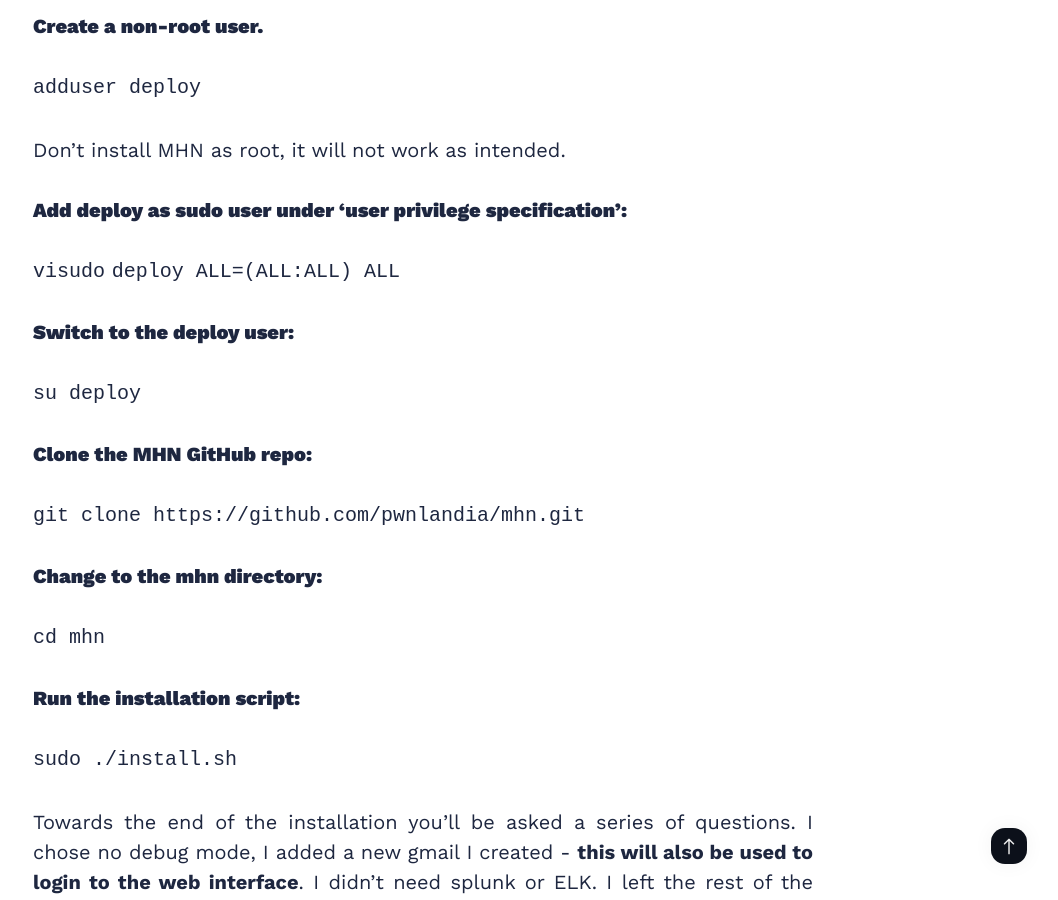
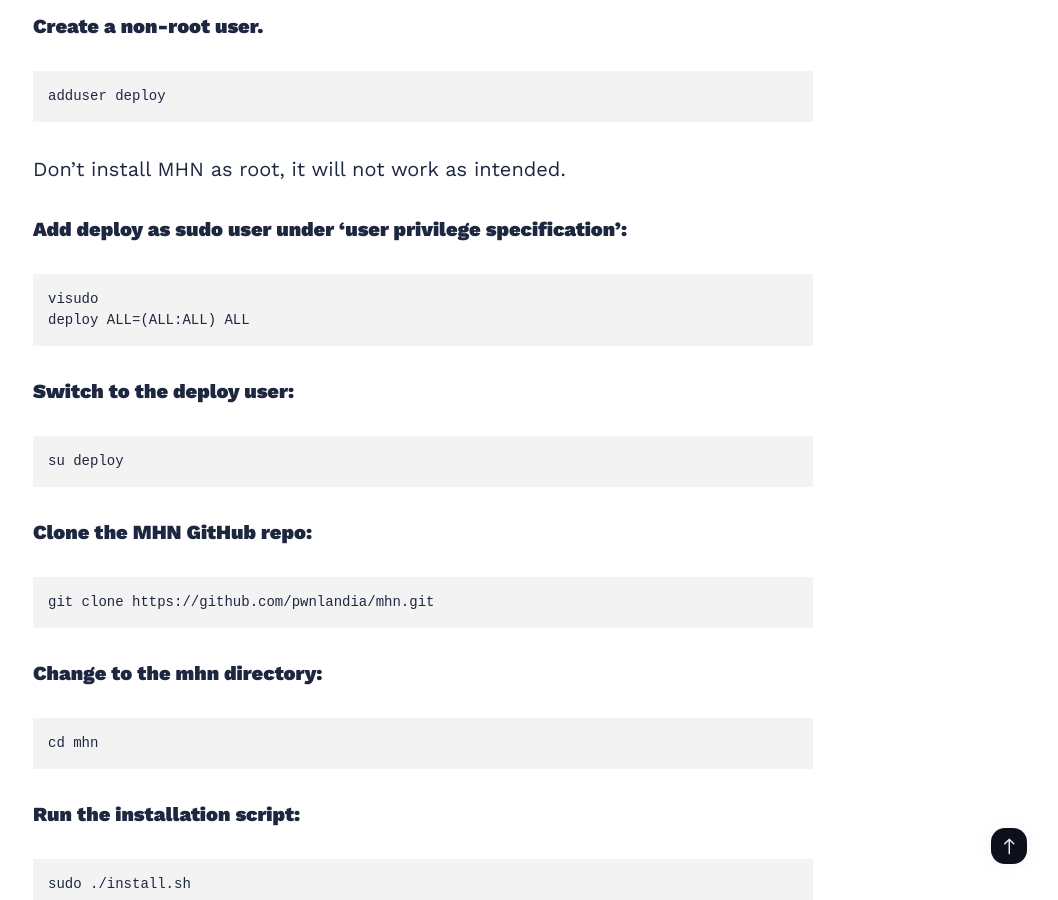
Before and after one commit to krisbolton/krisbolton, a Jekyll site: the page built from _posts/2020-04-22-experimenting-with-the-modern-honeypot-network.markdown, in a window 1280 px wide and 900 px high, scrolled down 2067 px. Shown: the whole window, without its empty margins (217-1275 px from the left). Built offline with Jekyll 4.4.1, drawn with Linux system fonts in a browser that asks for light colours; nearby versions of some CDN libraries.

Commit message:
update syntax highlighting

```diff
--- a/_posts/2020-04-22-experimenting-with-the-modern-honeypot-network.markdown
+++ b/_posts/2020-04-22-experimenting-with-the-modern-honeypot-network.markdown
@@ -29,41 +29,54 @@
 
 #### Create a non-root user.
 
-`adduser deploy`
+{% highlight text %}
+adduser deploy
+{% endhighlight %}
 
 Don't install MHN as root, it will not work as intended.
 
 #### Add deploy as sudo user under 'user privilege specification':
 
-`visudo`
-`deploy ALL=(ALL:ALL) ALL`
+{% highlight text %}
+visudo
+deploy ALL=(ALL:ALL) ALL
+{% endhighlight %}
 
 #### Switch to the deploy user:
 
-`su deploy`
+{% highlight text %}
+su deploy
+{% endhighlight %}
 
 #### Clone the MHN GitHub repo:
 
-`git clone https://github.com/pwnlandia/mhn.git`
+{% highlight text %}
+git clone https://github.com/pwnlandia/mhn.git
+{% endhighlight %}
 
 #### Change to the mhn directory:
 
-`cd mhn`
+{% highlight text %}
+cd mhn
+{% endhighlight %}
 
 #### Run the installation script:
 
-`sudo ./install.sh`
+{% highlight text %}
+sudo ./install.sh
+{% endhighlight %}
 
 Towards the end of the installation you'll be asked a series of questions. I chose no debug mode, I added a new gmail I created - **this will also be used to login to the web interface**. I didn't need splunk or ELK. I left the rest of the options as default.
 
 #### Login to the web interface.
 
-`ipconfig`
+{% highlight text %}
+ipconfig
+{% endhighlight %}
 
 Copy & paste the IP into a browser on your machine, and login with the email and password you provided earlier.
 
 _The server's done!_
-
 
 ### Sensor setup
 
@@ -86,7 +99,6 @@
 #### Check the sensors tab
 
 Click the sensors tab in the web interface to view your new sensor.
-
 
 #### Dionaea
 
```
